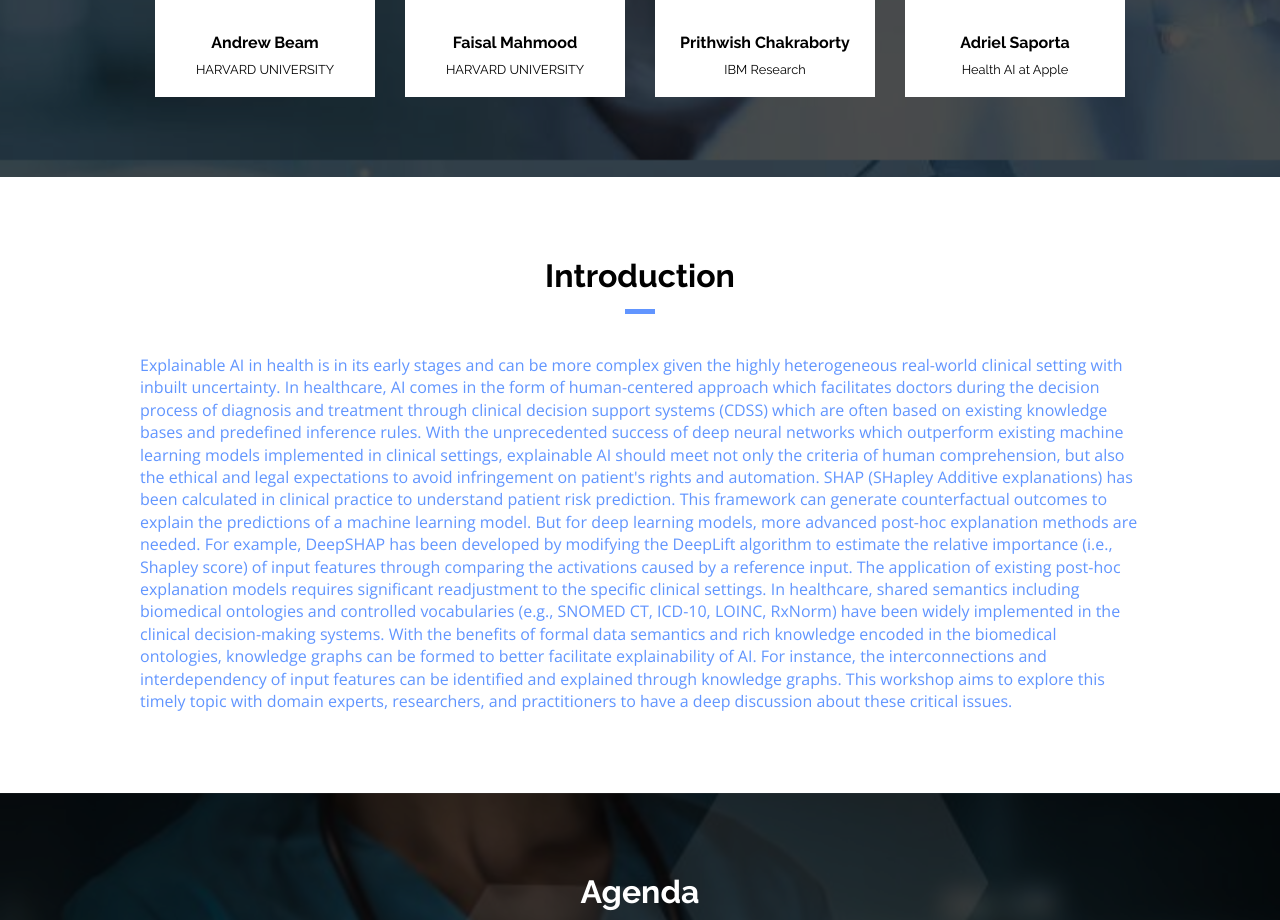
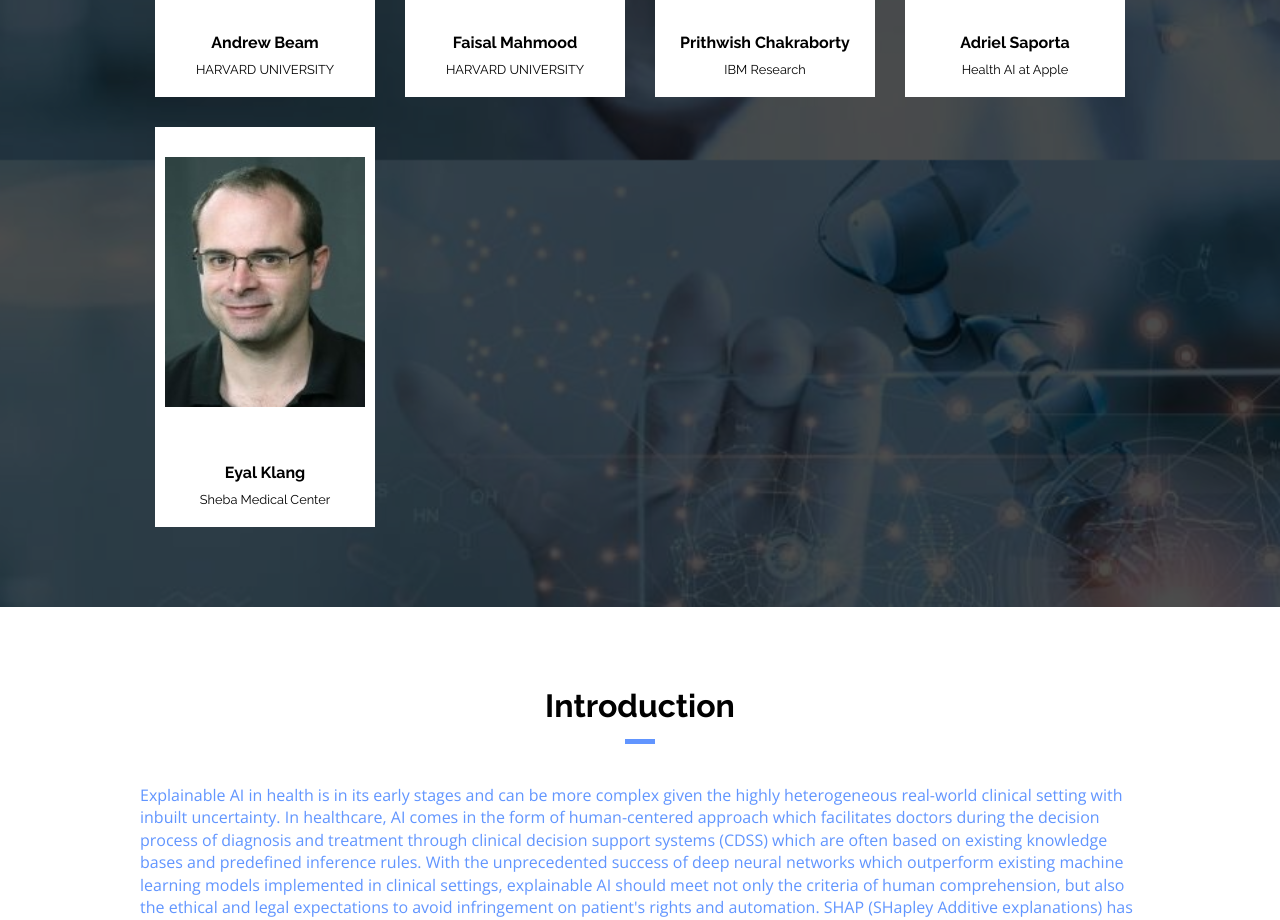
Before and after one commit to zengjilie/conference-web, a React (Create React App) app: page / in a window 1280 px wide. Shown: the part 2240-3160 px from the top of the page. Built offline with nearby package versions, Linux system fonts and the light colour scheme.

Commit message:
added new speaker

```diff
--- a/src/App.js
+++ b/src/App.js
@@ -16,7 +16,7 @@ import ReactGA from 'react-ga';
 function App() {
   //google analytics
   useEffect(()=>{
-    ReactGA.initialize('G-V1YV06J2XB');
+    ReactGA.initialize('UA-184832401-1');
 
     ReactGA.pageview('/');
   },[])
--- a/src/data/speaker.json
+++ b/src/data/speaker.json
@@ -131,6 +131,17 @@
                 "abstract": "",
                 "profile": ""
             }
+        },
+        {
+            "name": "Eyal Klang",
+            "institution": "Sheba Medical Center",
+            "link": "https://talpiot.sheba.co.il/88794",
+            "image": "./data/images/speakers/EyalKlang.jpg",
+            "keynote": {
+                "title": "",
+                "abstract": "",
+                "profile": ""
+            }
         }
     ]
 }
```
Also changed, not shown: public/data/images/speakers/EyalKlang.jpg (added), 8 other files (tests, documents, lock files or other folders).
